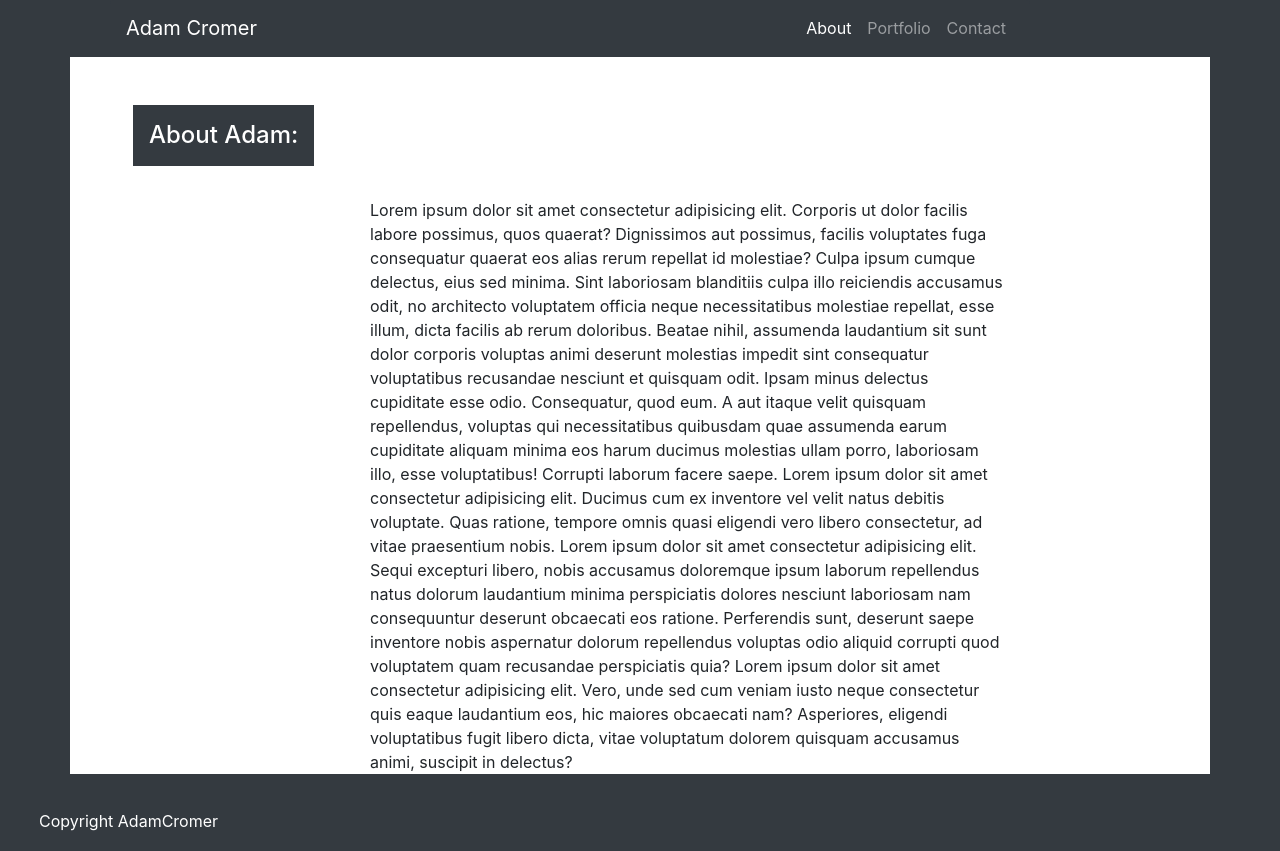
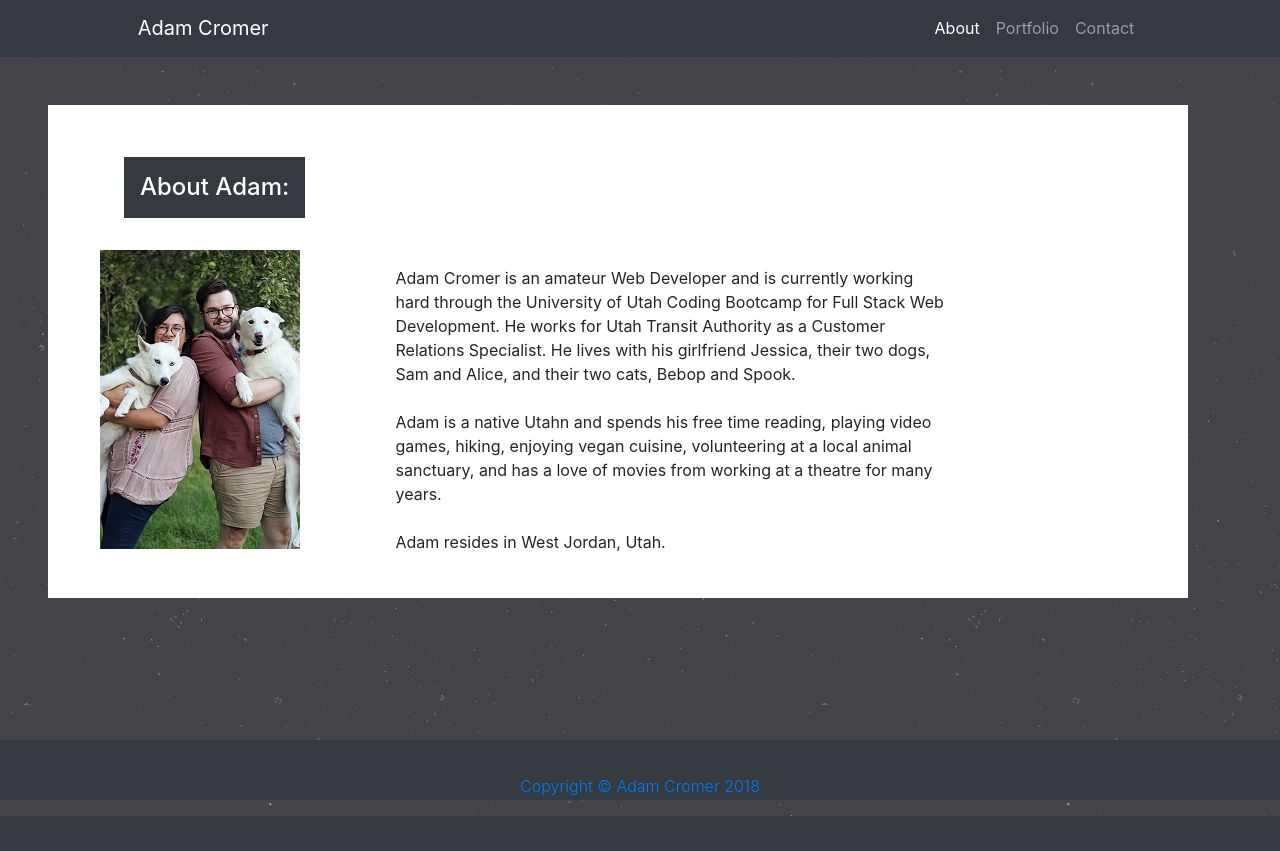
Before and after one commit to adamcromer/Bootstrap-Portfolio, a plain HTML site: page index.html in a window 1280 px wide. After the commit the page ends 816 px from the top, so only its background shows below. Drawn offline with nearby package versions, Linux system fonts and the light colour scheme.

Commit message:
body and footer and nav full

```diff
--- a/Assets/css/extrastyle.css
+++ b/Assets/css/extrastyle.css
@@ -1,3 +1,3 @@
-.imageHeight {
-    height:300px;
+body {
+    background-image:url(/Bootstrap-Portfolio/Assets/images/stardust.png)
 }
--- a/index.html
+++ b/index.html
@@ -5,8 +5,8 @@
     <meta name="viewport" content="width=device-width, initial-scale=1.0">
     <meta http-equiv="X-UA-Compatible" content="ie=edge">
     <link rel="stylesheet" href="https://stackpath.bootstrapcdn.com/bootstrap/4.1.3/css/bootstrap.min.css" integrity="sha384-MCw98/SFnGE8fJT3GXwEOngsV7Zt27NXFoaoApmYm81iuXoPkFOJwJ8ERdknLPMO" crossorigin="anonymous">
+    <link rel="stylesheet" href="Assets/css/footer.css">
     <link rel="stylesheet" href="Assets/css/extrastyle.css">
-    <link rel="stylesheet" href="Assets/css/footer.css">
     <script src="https://code.jquery.com/jquery-3.3.1.slim.min.js" integrity="sha384-q8i/X+965DzO0rT7abK41JStQIAqVgRVzpbzo5smXKp4YfRvH+8abtTE1Pi6jizo" crossorigin="anonymous"></script>
     <script src="https://cdnjs.cloudflare.com/ajax/libs/popper.js/1.14.3/umd/popper.min.js" integrity="sha384-ZMP7rVo3mIykV+2+9J3UJ46jBk0WLaUAdn689aCwoqbBJiSnjAK/l8WvCWPIPm49" crossorigin="anonymous"></script>
     <script src="https://stackpath.bootstrapcdn.com/bootstrap/4.1.3/js/bootstrap.min.js" integrity="sha384-ChfqqxuZUCnJSK3+MXmPNIyE6ZbWh2IMqE241rYiqJxyMiZ6OW/JmZQ5stwEULTy" crossorigin="anonymous"></script>
@@ -15,8 +15,8 @@
     <title>Adam Cromer</title>
 </head>
 <body class="bg-dark">
-    <div class="container bg-dark ml-0">
-        <div class="row">
+    <div class="container-fluid bg-dark ml-0">
+        <div class="row fullWidth">
             <div class="col-md-1 bg-dark"></div>
             <div class="col-md-10 bg-dark">
                 <nav class="navbar navbar-expand-lg navbar-dark bg-dark rounded mr-0">
@@ -36,32 +36,30 @@
             </div>
         </div>
     </div>
-    <div class="container bg-white">
-        <div class="row ml-5 pt-5 pb-4">
-            <h4 class="bg-dark p-3 text-white">About Adam:</h4>
+    <div class="container bg-white m-5 p-1">
+        <div class="row ml-4 pt-5 pb-4">
+            <h4 class="bg-dark p-3 ml-5 text-white">About Adam:</h4>
         </div>
-        <div class="row">
-            <div class="col-md-1 p-3"></div>
-            <div class="col-md-2 p-3 text-black bg-dark>
-                <img alt="Adam and Family" src="/../Bootstrap-Portfolio/Assets/images/adamfamilytest2.jpg">
+        <div class="row pb-4">
+            <!-- <div class="col-md-1">
+            </div> -->
+            <div class="col-md-3 col-sm-12 ml-5">
+                <img alt="Adam and Family" src="/Bootstrap-Portfolio/Assets/images/adamfamilytest2.jpg">
             </div>
-            <div class="col-md-7 float-left">
-            Lorem ipsum dolor sit amet consectetur adipisicing elit. Corporis ut dolor facilis labore possimus, quos quaerat? Dignissimos aut possimus, facilis voluptates fuga consequatur quaerat eos alias rerum repellat id molestiae?
-            Culpa ipsum cumque delectus, eius sed minima. Sint laboriosam blanditiis culpa illo reiciendis accusamus odit, no architecto voluptatem officia neque necessitatibus molestiae repellat, esse illum, dicta facilis ab rerum doloribus.
-            Beatae nihil, assumenda laudantium sit sunt dolor corporis voluptas animi deserunt molestias impedit sint consequatur voluptatibus recusandae nesciunt et quisquam odit. Ipsam minus delectus cupiditate esse odio. Consequatur, quod eum.
-            A aut itaque velit quisquam repellendus, voluptas qui necessitatibus quibusdam quae assumenda earum cupiditate aliquam minima eos harum ducimus molestias ullam porro, laboriosam illo, esse voluptatibus! Corrupti laborum facere saepe.
-            Lorem ipsum dolor sit amet consectetur adipisicing elit. Ducimus cum ex inventore vel velit natus debitis voluptate. Quas ratione, tempore omnis quasi eligendi vero libero consectetur, ad vitae praesentium nobis.
-            Lorem ipsum dolor sit amet consectetur adipisicing elit. Sequi excepturi libero, nobis accusamus doloremque ipsum laborum repellendus natus dolorum laudantium minima perspiciatis dolores nesciunt laboriosam nam consequuntur deserunt obcaecati eos ratione. Perferendis sunt, deserunt saepe inventore nobis aspernatur dolorum repellendus voluptas odio aliquid corrupti quod voluptatem quam recusandae perspiciatis quia?
-            Lorem ipsum dolor sit amet consectetur adipisicing elit. Vero, unde sed cum veniam iusto neque consectetur quis eaque laudantium eos, hic maiores obcaecati nam? Asperiores, eligendi voluptatibus fugit libero dicta, vitae voluptatum dolorem quisquam accusamus animi, suscipit in delectus?
+            <div class="col-md-6 col-sm-12 p-3 ml-1 float-left">
+                    Adam Cromer is an amateur Web Developer and is currently working hard through the University of Utah Coding Bootcamp for Full Stack Web Development. He works for Utah Transit Authority as a Customer Relations Specialist. He lives with his girlfriend Jessica, their two dogs, Sam and Alice, and their two cats, Bebop and Spook. <br><br>
+
+                    Adam is a native Utahn and spends his free time reading, playing video games, hiking, enjoying vegan cuisine, volunteering at a local animal sanctuary, and has a love of movies from working at a theatre for many years. <br><br>
+
+                    Adam resides in West Jordan, Utah.
             </div>
+            <div class="col-md-2">
             </div>
-            </div>
-            <div class="col-md-3"></div>
         </div>
     </div>
     <footer>
-        <div class="container footer fixed-bottom bg-dark text-white ml-4 pt-3 pb-3">
-            Copyright AdamCromer
+        <div class="container-fluid text-center font-weight-light text-white footer fixed-bottom bg-dark text-white pt-3 pb-3">
+            <a href="contact.html">Copyright &#169; Adam Cromer 2018</a>
         </div>
     </footer>
 </body>
```
